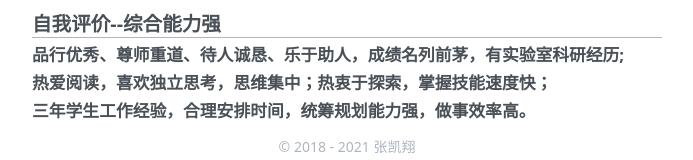
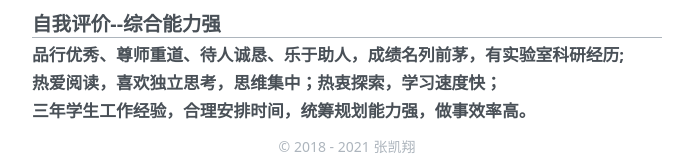
Before and after one commit to zhang-kx21/MyResume, a plain HTML site: page 2021/05/21/hello-world/index.html in a window 1280 px wide. Shown: the part 1158-1318 px from the top of the page, without its empty margins (293-986 px from the left). Drawn offline with Linux system fonts and the light colour scheme; files that its build step writes are made by us from their sources; files whose address does not match are found by name.

Commit message:
Site updated: 2021-05-29 10:02:39

```diff
--- a/2021/05/21/hello-world/index.html
+++ b/2021/05/21/hello-world/index.html
@@ -214,7 +214,7 @@
 
         <div class="block">
           <div class="block-title">
-            热爱阅读，喜欢独立思考，思维集中；热衷于探索，掌握技能速度快；
+            热爱阅读，喜欢独立思考，思维集中；热衷探索，学习速度快；
           </div>
           <div class="block-subtitle">
 
```
Also changed, not shown: archives/2021/05/index.html (+1 -1 lines), archives/2021/index.html (+1 -1 lines), archives/index.html (+1 -1 lines), index.html (+1 -1 lines).
